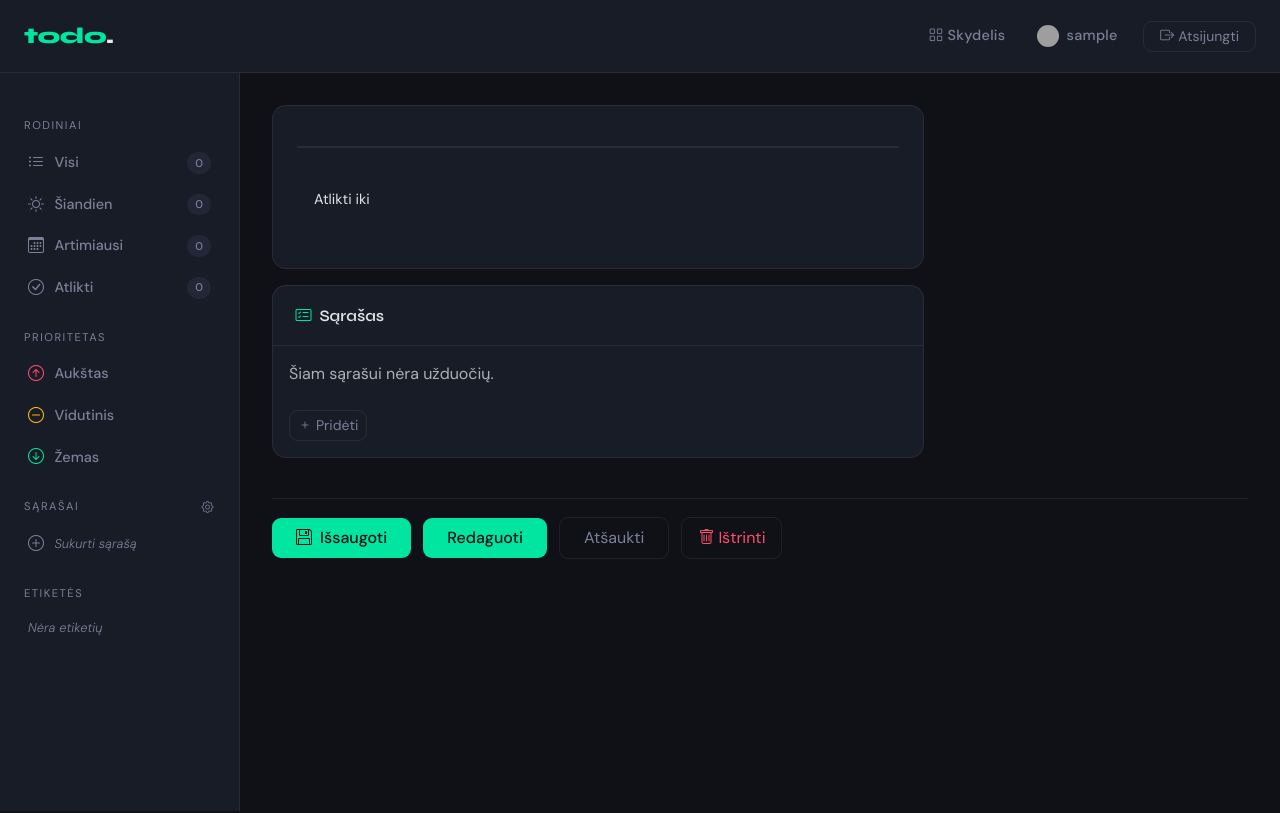
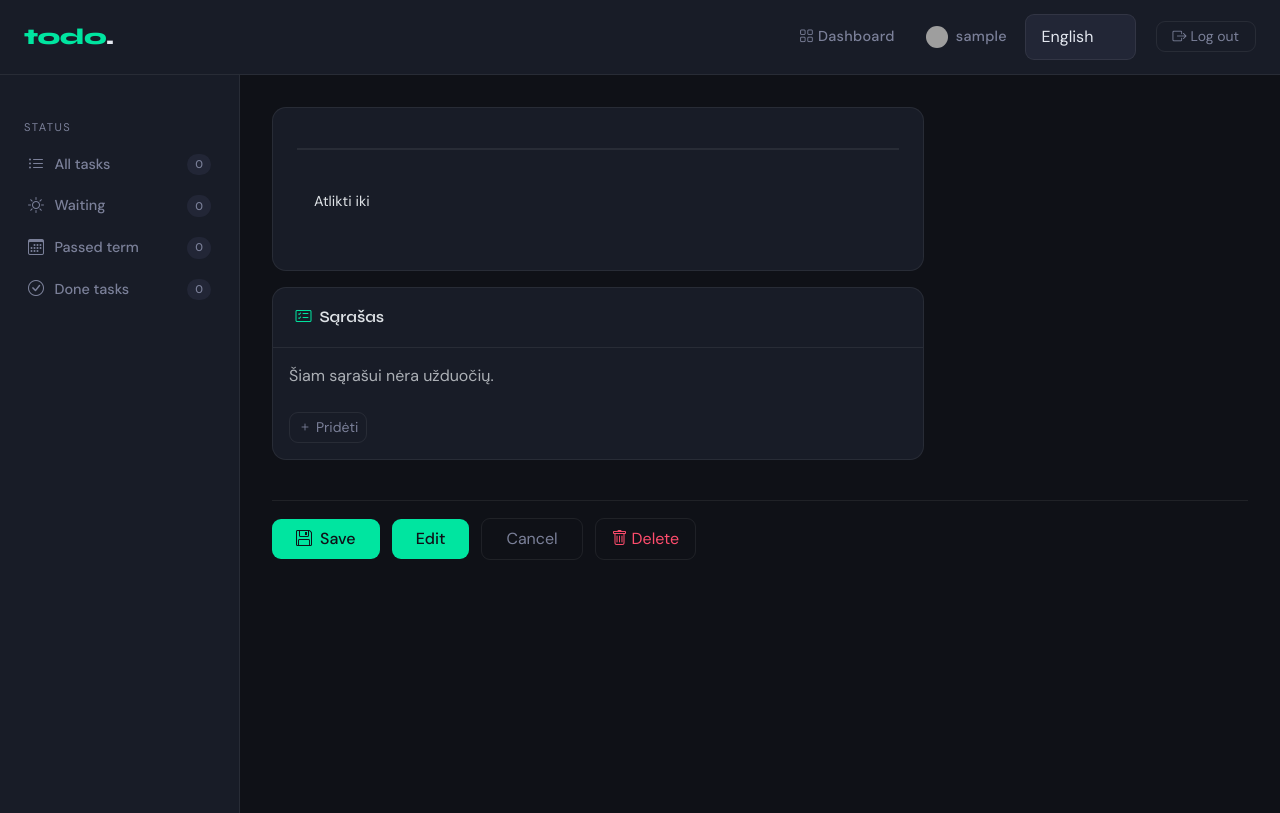
Before and after one commit to Laimonas-Mituzas/ToDo-list-project, a Django app: page /todolist/1/item/create in a window 1280 px wide. Run offline with Django 5.2, Linux system fonts and the light colour scheme; the visitor is signed in with stand-in values (Sample User, id 1); some libraries are stand-ins or nearby versions; grey boxes are pictures that could not be loaded.

Commit message:
+delete item, trans lines, remove trash code

```diff
--- a/mysite/mysite/settings.py
+++ b/mysite/mysite/settings.py
@@ -33,6 +33,7 @@ MIDDLEWARE = [
     'django.contrib.auth.middleware.AuthenticationMiddleware',
     'django.contrib.messages.middleware.MessageMiddleware',
     'django.middleware.clickjacking.XFrameOptionsMiddleware',
+    'django.middleware.locale.LocaleMiddleware',
 ]
 
 ROOT_URLCONF = 'mysite.urls'
--- a/mysite/todolist/templates/base.html
+++ b/mysite/todolist/templates/base.html
@@ -12,7 +12,7 @@
   <!-- Google Fonts -->
   <link href="https://fonts.googleapis.com/css2?family=Syne:wght@400;600;700;800&family=DM+Sans:ital,wght@0,300;0,400;0,500;1,300&display=swap" rel="stylesheet" />
   <!-- Todolist stiliai -->
-  {% load static %}
+  {% load static %}{% load i18n %}
   <link href="{% static 'css/todolist.css' %}" rel="stylesheet" />
 </head>
 <body>
@@ -32,7 +32,7 @@
           {% if user.is_authenticated %}
             <li class="nav-item">
               <a class="nav-link {% block nav_dashboard %}{% endblock %}" href="{% url 'index' %}">
-                <i class="bi bi-grid me-1"></i>Skydelis
+                <i class="bi bi-grid me-1"></i>{% trans 'Dashboard' %}
               </a>
             </li>
             <li class="nav-item">
@@ -43,20 +43,40 @@
                 {{ user.get_username }}
               </a>
             </li>
+
+          <li class="nav-item">
+    {% load i18n %}
+    <form action="{% url 'set_language' %}" method="post" class="d-flex">
+        {% csrf_token %}
+        <input name="next" type="hidden" value="{{ redirect_to }}"/>
+        <select name="language" class="form-control me-2" onchange="this.form.submit()">
+            {% load static %}
+            {% get_current_language as LANGUAGE_CODE %}
+            {% get_available_languages as LANGUAGES %}
+            {% for lang in LANGUAGES %}
+            <option value="{{ lang.0 }}"
+                    {% if lang.0 == LANGUAGE_CODE %}selected="selected" {% endif %}>
+                {{ lang.1 }}
+            </option>
+            {% endfor %}
+        </select>
+    </form>
+</li>
+
             <li class="nav-item ms-2">
               <form action="{% url 'logout' %}" method="post">
                 {% csrf_token %}
                 <button type="submit" class="btn btn-ghost btn-sm px-3">
-                  <i class="bi bi-box-arrow-right me-1"></i>Atsijungti
+                  <i class="bi bi-box-arrow-right me-1"></i>{% trans 'Log out' %}
                 </button>
               </form>
             </li>
           {% else %}
             <li class="nav-item">
-              <a class="nav-link" href="{% url 'login'%}">Prisijungti</a>
+              <a class="nav-link" href="{% url 'login'%}">{% trans 'Log in' %}</a>
             </li>
             <li class="nav-item">
-              <a class="btn btn-accent btn-sm px-3" href="">Registruotis</a>
+              <a class="btn btn-accent btn-sm px-3" href="">{% trans 'Register' %}</a>
             </li>
           {% endif %}
         </ul>
@@ -64,81 +84,32 @@
     </div>
   </nav>
 
-  <!-- ── Flash messages ── -->
-  {% if messages %}
-    <div class="position-fixed top-0 end-0 p-3" style="z-index:1090;margin-top:70px">
-      {% for msg in messages %}
-        <div class="alert alert-{{ msg.tags }} alert-dismissible fade show shadow" role="alert">
-          {{ msg }}
-          <button type="button" class="btn-close btn-close-white" data-bs-dismiss="alert"></button>
-        </div>
-      {% endfor %}
-    </div>
-  {% endif %}
 
   <!-- ── Page body ── -->
   <div class="app-wrapper">
     <!-- Sidebar (shown only when authenticated) -->
     {% if user.is_authenticated %}
     <aside class="sidebar d-none d-lg-block">
-      <p class="sidebar-section-title">Rodiniai</p>
+      <p class="sidebar-section-title">{% trans 'Status' %}</p>
       <a href="" class="sidebar-link {% block sb_all %}{% endblock %}">
-        <i class="bi bi-list-ul"></i> Visi
+        <i class="bi bi-list-ul"></i> {% trans 'All tasks' %}
         <span class="sidebar-badge">{{ TodoList.total_items|default:'0' }}</span>
       </a>
       <a href="" class="sidebar-link {% block sb_today %}{% endblock %}">
-        <i class="bi bi-sun"></i> Šiandien
+        <i class="bi bi-sun"></i> {% trans 'Waiting' %}
         <span class="sidebar-badge">{{ todo_counts.today|default:'0' }}</span>
       </a>
       <a href="" class="sidebar-link {% block sb_upcoming %}{% endblock %}">
-        <i class="bi bi-calendar3"></i> Artimiausi
+        <i class="bi bi-calendar3"></i> {% trans 'Passed term' %}
         <span class="sidebar-badge">{{ todo_counts.upcoming|default:'0' }}</span>
       </a>
       <a href="" class="sidebar-link {% block sb_done %}{% endblock %}">
-        <i class="bi bi-check-circle"></i> Atlikti
+        <i class="bi bi-check-circle"></i> {% trans 'Done tasks' %}
         <span class="sidebar-badge">{{ todo_counts.done|default:'0' }}</span>
       </a>
 
-      <p class="sidebar-section-title">Prioritetas</p>
-      <a href="" class="sidebar-link">
-        <i class="bi bi-arrow-up-circle" style="color:var(--danger-soft)"></i> Aukštas
-      </a>
-      <a href="" class="sidebar-link">
-        <i class="bi bi-dash-circle" style="color:var(--warning-soft)"></i> Vidutinis
-      </a>
-      <a href="" class="sidebar-link">
-        <i class="bi bi-arrow-down-circle" style="color:var(--accent)"></i> Žemas
-      </a>
 
-      <p class="sidebar-section-title">
-        Sąrašai
-        <a href="#url_lists" class="sidebar-manage-link" title="Valdyti sąrašus">
-          <i class="bi bi-gear"></i>
-        </a>
-      </p>
-      {% for lst in user_lists %}
-        <a href="{% url 'todos_list' lst.pk %}" class="sidebar-link {% if active_list_id == lst.pk %}active{% endif %}">
-          <i class="{{ lst.icon|default:'bi-collection' }}" style="color:{{ lst.color|default:'var(--text-muted)' }}"></i>
-          {{ lst.name }}
-          <span class="sidebar-badge">{{ lst.todo_count }}</span>
-        </a>
-      {% empty %}
-        <a href="#url_lists" class="sidebar-link" style="font-style:italic;font-size:.8rem">
-          <i class="bi bi-plus-circle"></i> Sukurti sąrašą
-        </a>
-      {% endfor %}
 
-      <p class="sidebar-section-title">Etiketės</p>
-      {% for tag in user_tags %}
-        <a href="" class="sidebar-link">
-          <i class="bi bi-tag" style="color:{{ tag.color }}"></i> {{ tag.name }}
-          <span class="sidebar-badge">{{ tag.todo_count }}</span>
-        </a>
-      {% empty %}
-        <span class="sidebar-link" style="pointer-events:none;font-style:italic;font-size:.8rem">
-          Nėra etiketių
-        </span>
-      {% endfor %}
     </aside>
 
     {% else %}
--- a/mysite/todolist/templates/todolist.html
+++ b/mysite/todolist/templates/todolist.html
@@ -122,7 +122,11 @@
     {% if todolist %}
     <div class="meta-card">
       <div class="meta-row">
-        <span class="meta-label"><i class="bi bi-info-circle"></i>Sukurta</span>
+        <a class="meta-label list-title" href="{% url 'index' %}"> <-  {% trans 'Back to dash' %}</a>
+
+      </div>
+      <div class="meta-row">
+        <span class="meta-label"><i class="bi bi-info-circle"></i>{% trans 'Created' %}</span>
         <span class="meta-value" style="font-size:.8rem;color:var(--text-muted)">
           {{ todolist.created_at|date:"Y-m-d" }}
         </span>
@@ -137,14 +141,14 @@
 <div class="action-bar">
   <button id="save-todolist" type="button" class="btn btn-accent px-4 py-2" onclick="window.location.href='{% url 'index' %}'">
     <i class="bi bi-floppy me-1"></i>
-    Išsaugoti
+    {% trans 'Save' %}
   </button>
-  <a href="{% url 'todolist_update' todolist.pk %}" class="btn btn-accent px-4 py-2">Redaguoti</a>
+  <a href="{% url 'todolist_update' todolist.pk %}" class="btn btn-accent px-4 py-2">{% trans 'Edit' %}</a>
 
-  <a href="{% url 'index' %}" class="btn btn-ghost px-4 py-2">Atšaukti</a>
+  <a href="{% url 'index' %}" class="btn btn-ghost px-4 py-2">{% trans 'Cancel' %}</a>
 
   <a href="{% url 'todolist_delete' todolist.pk %}" class="btn btn-ghost px-3 py-2" style="color:var(--danger-soft)">
-          <i class="bi bi-trash me-1"></i>Ištrinti
+          <i class="bi bi-trash me-1"></i>{% trans 'Delete' %}
         </a>
 
   {% if todo %}
@@ -165,7 +169,7 @@
             onsubmit="return confirm('Tikrai ištrinti šią užduotį?')">
         {% csrf_token %}
         <button type="submit" class="btn btn-ghost px-3 py-2" style="color:var(--danger-soft)">
-          <i class="bi bi-trash me-1"></i>Ištrinti
+          <i class="bi bi-trash me-1"></i>{% trans 'Delete'%}
         </button>
       </form>
     </div>
--- a/mysite/todolist/urls.py
+++ b/mysite/todolist/urls.py
@@ -9,9 +9,8 @@ urlpatterns = [
     path("todolist/<int:pk>/update", views.TodolistUpdateView.as_view(), name="todolist_update"),
     path("todolist/<int:pk>/delete", views.TodolistDeleteView.as_view(), name="todolist_delete"),
     path('todolist/<int:todolist_pk>/item/create', views.TodolistItemCreateView, name='todolist_item_create'),
-    # path('todolist/<int:todolist_pk>/item/update', views.TodolistItemUpdateView, name='todolist_item_update'),
     path('todolist/<int:todolist_pk>/item/<int:item_pk>/update', views.TodolistItemEditView, name='todolist_item_edit'),
-    # path('todolist/<int:todolist_pk>/item/<int:item_pk>/delete', views.TodolistItemDeleteView, name='todolist_item_delete'),
+    path('todolist/<int:todolist_pk>/item/<int:item_pk>/delete', views.TodolistItemDeleteView, name='todolist_item_delete'),
     path('profile/', views.ProfileUpdateView.as_view(), name='profile'),
 
  ]
--- a/mysite/todolist/views.py
+++ b/mysite/todolist/views.py
@@ -85,30 +85,6 @@ def TodolistItemCreateView(request, todolist_pk):
     return render(request, 'todolist.html', {'form': form})
 
 
-
-# def TodolistItemUpdateView(request, todolist_pk):
-#     if request.method == 'POST':
-#         item_id = request.POST.get('item_id')
-#         try:
-#             item = TodolistItem.objects.select_related('todolist').get(pk=item_id, todolist__pk=todolist_pk)
-#         except TodolistItem.DoesNotExist:
-#             return redirect('todolist', pk=todolist_pk)
-#
-#         form = TodolistItemUpdateForm(request.POST, instance=item)
-#         if form.is_valid():
-#             form.save()
-#             return redirect('todolist', pk=todolist_pk)
-#     else:
-#         item_id = request.GET.get('item_id')
-#         try:
-#             item = TodolistItem.objects.select_related('todolist').get(pk=item_id, todolist__pk=todolist_pk)
-#         except TodolistItem.DoesNotExist:
-#             return redirect('todolist', pk=todolist_pk)
-#
-#         form = TodolistItemUpdateForm(instance=item)
-#     return render(request, 'todolist.html', {'form': form, 'item': item})
-
-
 @login_required
 def TodolistItemEditView(request, todolist_pk, item_pk):
     try:
@@ -128,7 +104,7 @@ def TodolistItemEditView(request, todolist_pk, item_pk):
     else:
         form = TodolistItemCreateUpdateForm(instance=item)
 
-    return render(request, 'todolist_item_edit.html', {'form': form, 'todolist': item.todolist})
+    return render(request, 'todolist_item_edit.html', {'form': form, 'todolist': item.todolist, 'item': item})
 
 
 class ProfileUpdateView(LoginRequiredMixin, generic.UpdateView):
@@ -144,3 +120,23 @@ class SignUpView(generic.CreateView):
     form_class = CustomUserCreateForm
     template_name = "signup.html"
     success_url = reverse_lazy("login")
+
+
+@login_required
+def TodolistItemDeleteView(request, todolist_pk, item_pk):
+    """Delete a TodolistItem (POST only). Redirects back to the todolist detail."""
+    try:
+        item = TodolistItem.objects.select_related('todolist').get(pk=item_pk, todolist__pk=todolist_pk)
+    except TodolistItem.DoesNotExist:
+        return redirect('todolist', pk=todolist_pk)
+
+    # Ensure the current user owns the todolist (safety check)
+    if item.todolist.owner != request.user:
+        return redirect('todolist', pk=todolist_pk)
+
+    if request.method == 'POST':
+        item.delete()
+        return redirect('todolist', pk=todolist_pk)
+
+    # If not POST, redirect back (safety)
+    return redirect('todolist', pk=todolist_pk)
```
Also changed, not shown: mysite/todolist/models.py (+4 -4 lines), mysite/todolist/templates/todolist_item_edit.html (+17 -4 lines).
